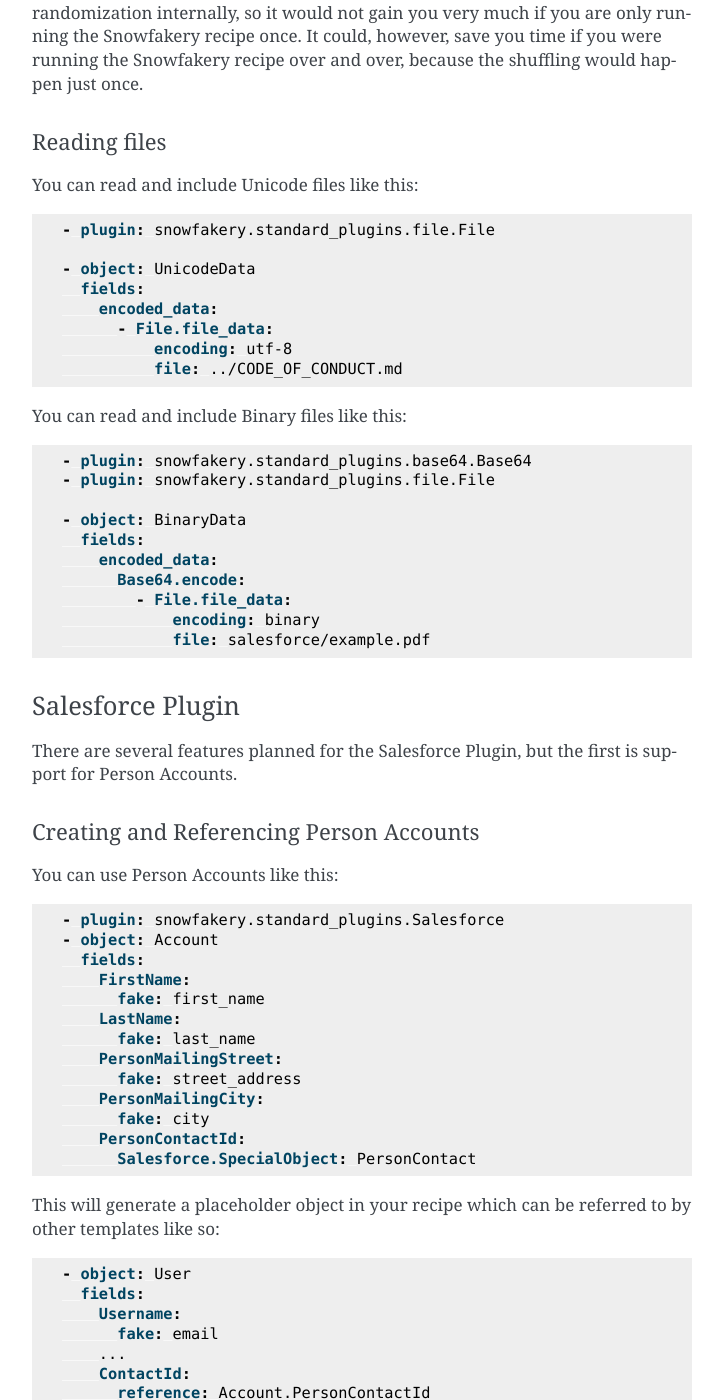
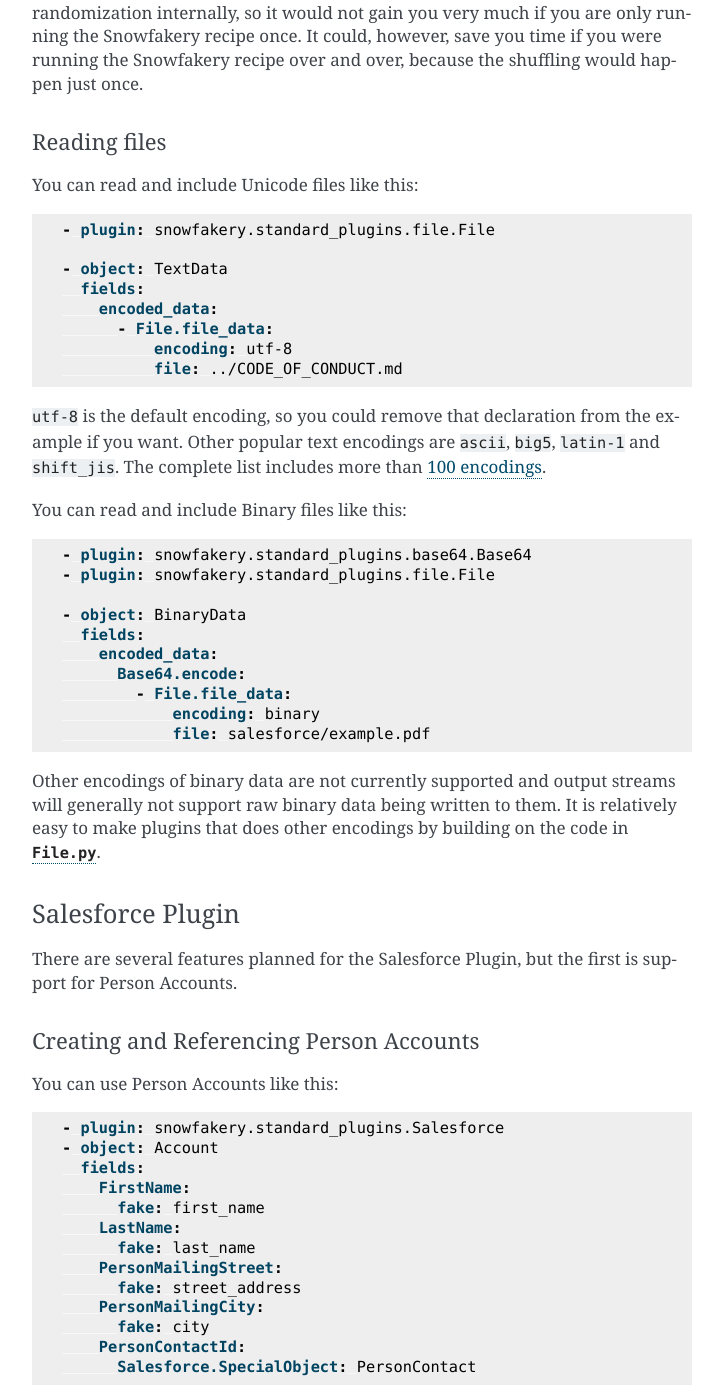
Before and after one commit to SFDO-Tooling/Snowfakery, a Sphinx documentation site: the page built from docs/index.md, in a window 1280 px wide and 1400 px high, scrolled down 31362 px. Shown: the whole window, without its empty margins (388-1111 px from the left). Built offline with Sphinx 7.4.7, drawn with Linux system fonts in a browser that asks for light colours.

Commit message:
Default to utf-8 and docs updates

````diff
--- a/docs/index.md
+++ b/docs/index.md
@@ -1525,13 +1525,18 @@
 ```yaml
 - plugin: snowfakery.standard_plugins.file.File
 
-- object: UnicodeData
+- object: TextData
   fields:
     encoded_data:
       - File.file_data:
           encoding: utf-8
           file: ../CODE_OF_CONDUCT.md
 ```
+
+`utf-8` is the default encoding, so you could remove that declaration from
+the example if you want. Other popular text encodings are `ascii`, `big5`,
+`latin-1` and `shift_jis`. The complete list includes more than
+[100 encodings](https://docs.python.org/3/library/codecs.html#standard-encodings).
 
 You can read and include Binary files like this:
 
@@ -1547,6 +1552,12 @@
             encoding: binary
             file: salesforce/example.pdf
 ```
+
+Other encodings of binary data are not currently supported
+and output streams will generally not support raw binary
+data being written to them. It is relatively easy to make
+plugins that does other encodings by building on the code
+in [`File.py`](https://github.com/SFDO-Tooling/Snowfakery/blob/main/snowfakery/standard_plugins/file.py).
 
 ### Salesforce Plugin
 
````
Also changed, not shown: 1 other file.
